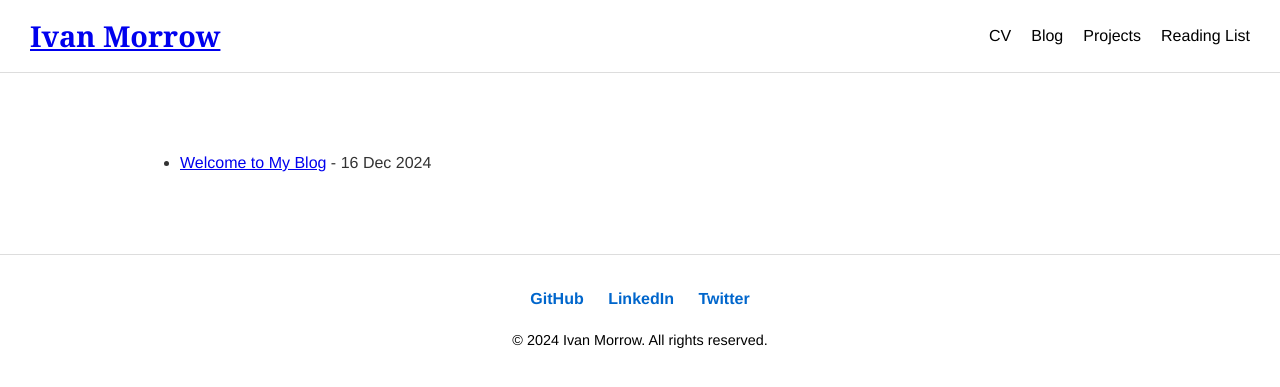
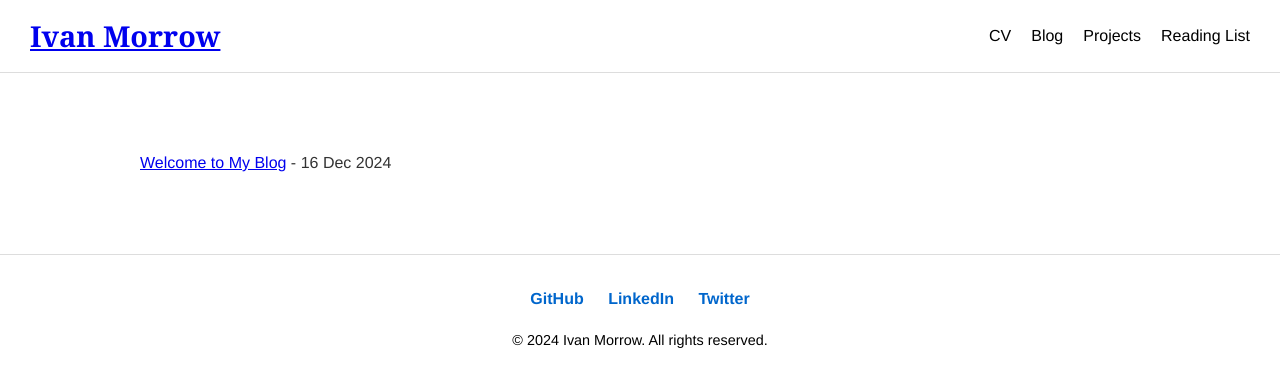
Before and after one commit to ixmorrow/ixmorrow.github.io, a Jekyll site: the page built from blog.md, in a window 1280 px wide. Shown: the top 387 px of the page. Built offline with Jekyll 4.4.1, drawn with Linux system fonts in a browser that asks for light colours.

Commit message:
remove bullet list

```diff
--- a/blog.md
+++ b/blog.md
@@ -5,5 +5,5 @@ permalink: /blog/
 ---
 
 {% for post in site.posts %}
-- [{{ post.title }}]({{ post.url }}) - {{ post.date | date_to_string }}
+[{{ post.title }}]({{ post.url }}) - {{ post.date | date_to_string }}
 {% endfor %}
```
